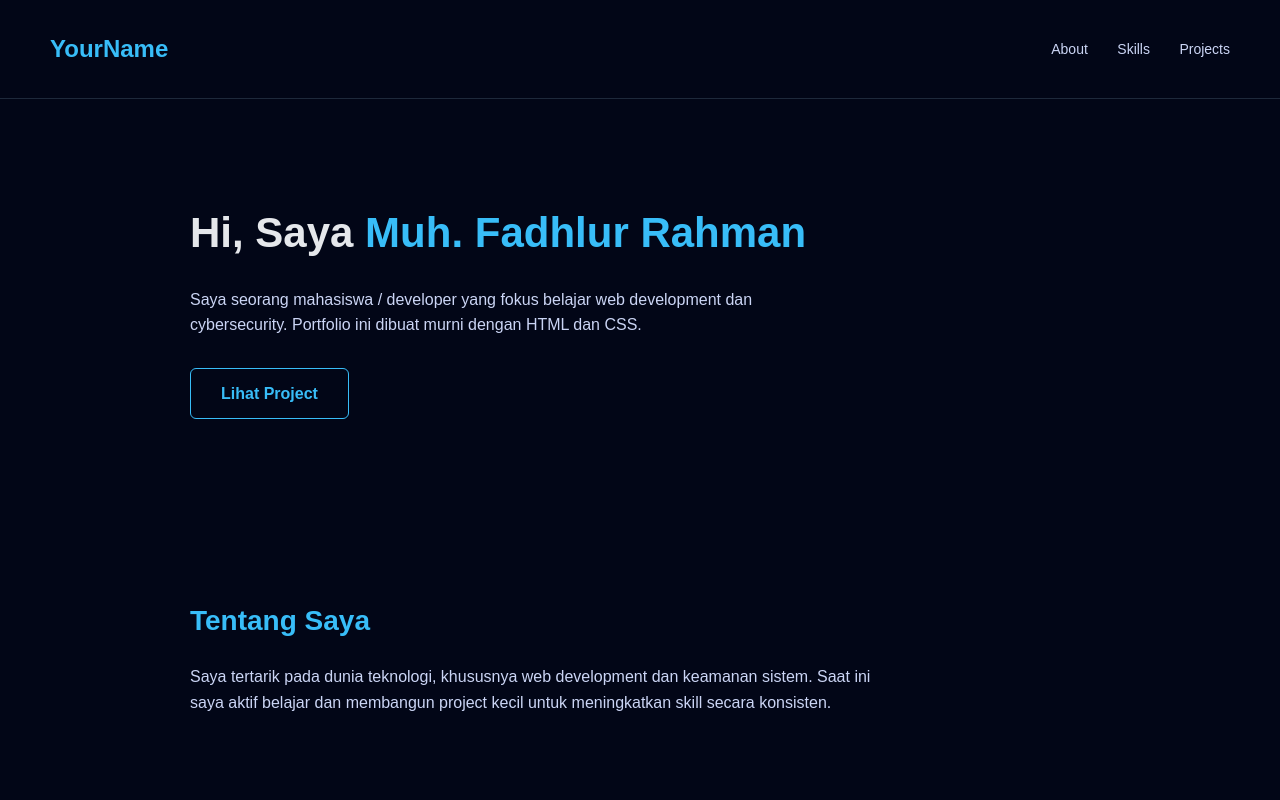
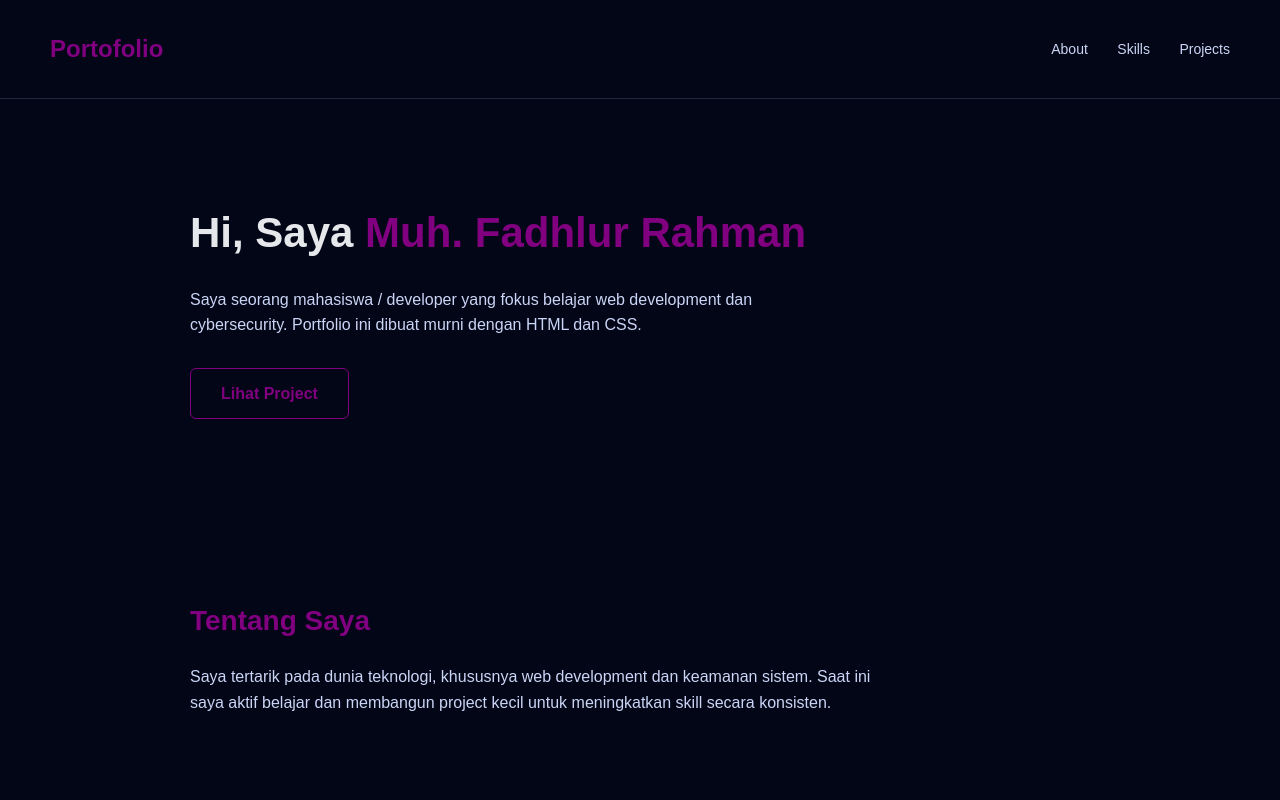
Before and after one commit to fadhlur21/tugas-rpl, a plain HTML site: page index.html in a window 1280 px wide. Shown: the top 800 px of the page. Drawn offline with Linux system fonts and the light colour scheme.

Commit message:
commit 2: mengubah warna font

```diff
--- a/index.html
+++ b/index.html
@@ -8,7 +8,7 @@
 </head>
 <body>
   <header>
-    <h1>YourName</h1>
+    <h1>Portofolio</h1>
     <nav>
       <a href="#about">About</a>
       <a href="#skills">Skills</a>
--- a/style.css
+++ b/style.css
@@ -21,7 +21,7 @@
     }
 
     header h1 {
-      color: #38bdf8;
+      color: purple;
       font-size: 24px;
     }
 
@@ -33,7 +33,7 @@
     }
 
     nav a:hover {
-      color: #38bdf8;
+      color: purple;
     }
 
     .hero {
@@ -48,7 +48,7 @@
     }
 
     .hero span {
-      color: #38bdf8;
+      color: purple;
     }
 
     .hero p {
@@ -60,15 +60,15 @@
     .hero a {
       display: inline-block;
       padding: 12px 30px;
-      border: 1px solid #38bdf8;
-      color: #38bdf8;
+      border: 1px solid purple;
+      color: purple;
       text-decoration: none;
       border-radius: 6px;
       font-weight: bold;
     }
 
     .hero a:hover {
-      background-color: #38bdf8;
+      background-color: purple;
       color: #020617;
     }
 
@@ -81,7 +81,7 @@
     section h3 {
       font-size: 28px;
       margin-bottom: 20px;
-      color: #38bdf8;
+      color: purple;
     }
 
     .about p {
```
